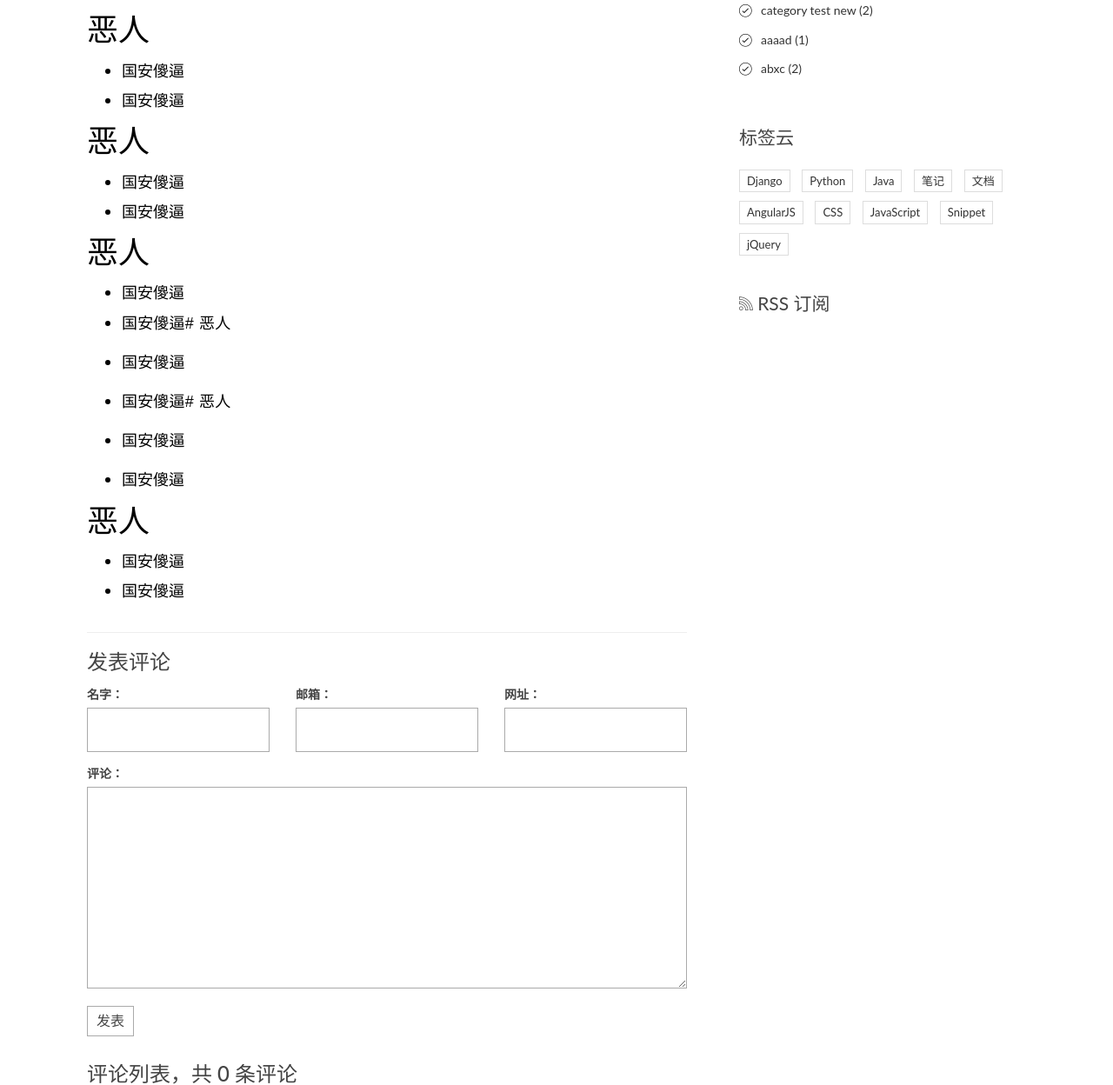
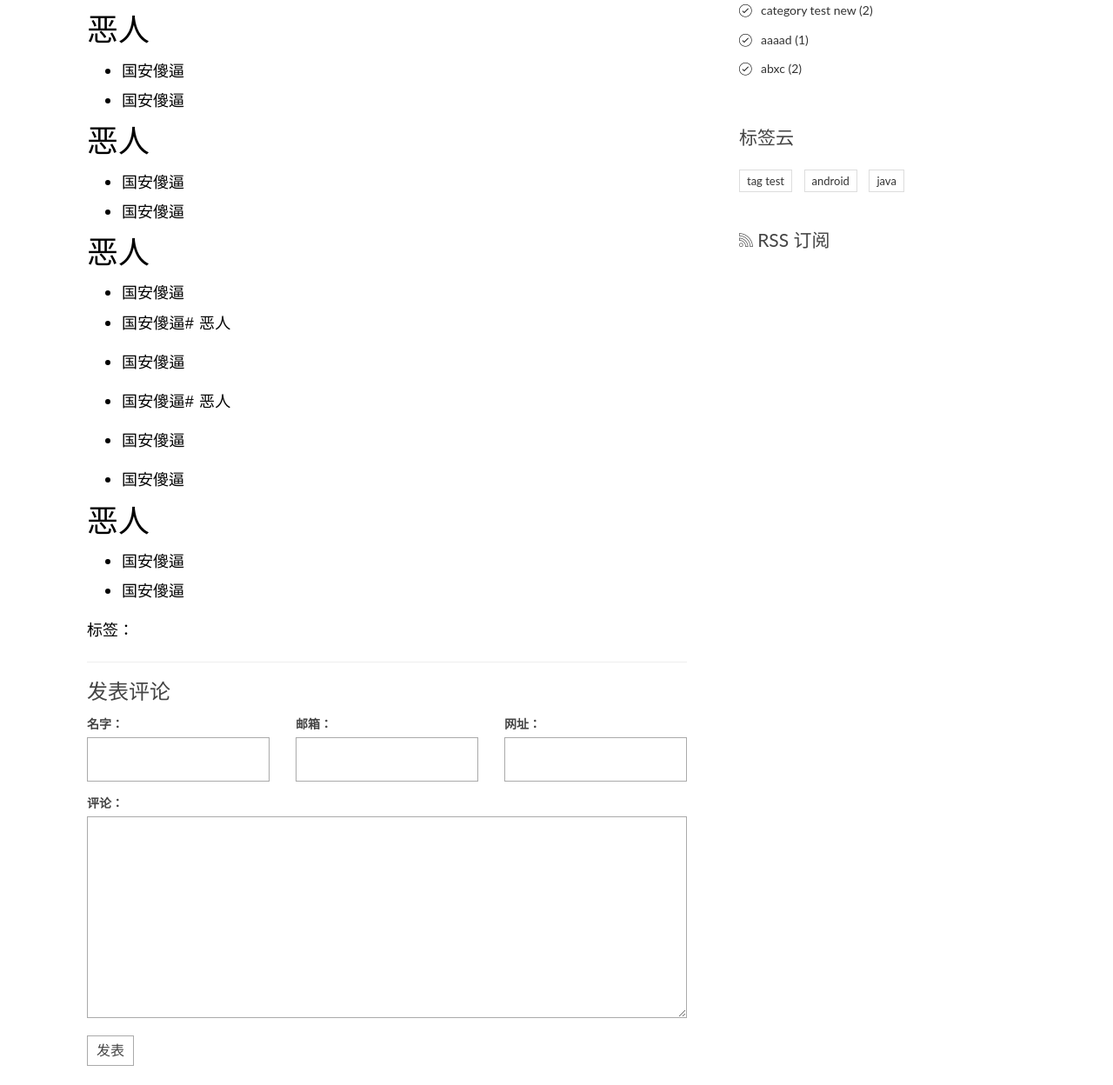
Before and after one commit to JamesLiAndroid/django-blog-practice, a Django app: page /post/6/ in a window 1280 px wide. Shown: the part 858-2106 px from the top of the page at 87% size. Run offline with Django 3.2, Linux system fonts and the light colour scheme; data comes from the database, SQL or seed files in the repository; both versions use the stored data as it was after the commit; some libraries are stand-ins or nearby versions.

Commit message:
完成标签云的编写！

```diff
--- a/blogproject/blog/templatetags/blog_tags.py
+++ b/blogproject/blog/templatetags/blog_tags.py
@@ -3,7 +3,7 @@
 
 # 模板标签的编写！
 from django import template
-from ..models import Post, Category
+from ..models import Post, Category, Tag
 
 from django.db.models.aggregates import Count
 
@@ -20,9 +20,9 @@ def archives():
     return Post.objects.dates('create_time', 'month', order='DESC')
 
 # 分类模板标签
-@register.simple_tag
-def get_categories():
-    return Category.objects.all()
+#@register.simple_tag
+#def get_categories():
+#    return Category.objects.all()
 
 # Annotate使用
 @register.simple_tag
@@ -32,3 +32,7 @@ def get_categories():
     # Count 计算分类下的文章数，其接收的参数为需要计数的模型的名称
     # 小写的post其实关联的是Post，django这样规定的，不能修改为Post
     return Category.objects.annotate(num_posts=Count('post')).filter(num_posts__gt=0)
+
+@register.simple_tag
+def get_tags():
+    return Tag.objects.annotate(num_posts=Count('post')).filter(num_posts__gt = 0)
--- a/blogproject/blog/urls.py
+++ b/blogproject/blog/urls.py
@@ -21,5 +21,8 @@ urlpatterns = [
     #    url(r'^archives/(?P<year>[0-9]{4})/(P<month>[0-9]{1,2})/$', views.archives, name='archives')
 
     #url(r'^category/(?P<pk>[0-9]+)/$', views.CategoryView.as_view(), name='category')
-    url(r'^category/(?P<pk>[0-9]+)/$', views.category, name='category')
+    url(r'^category/(?P<pk>[0-9]+)/$', views.category, name='category'),
+
+    # 标签云视图
+    url(r'^tag/(?P<pk>[0-9]+)/$', views.TagView.as_view(), name='tag')
 ]
--- a/blogproject/blog/views.py
+++ b/blogproject/blog/views.py
@@ -4,7 +4,7 @@ from django.shortcuts import render, get_object_or_404
 # from markdown import *
 
 import markdown
-from .models import Post, Category
+from .models import Post, Category, Tag
 from comments.forms import CommentForm
 
 from django.views.generic import ListView, DetailView
@@ -265,3 +265,13 @@ def detail(request, pk):
         'comment_list': comment_list
     }
     return render(request, 'blog/detail.html', context=context)
+
+# 标签云的视图类
+class TagView(ListView):
+    model = Post
+    template_name = 'blog/index.html'
+    context_object_name = 'post_list'
+
+    def get_queryset(self):
+        tag = get_object_or_404(Tag, pk=self.kwargs.get('pk'))
+        return super(TagView, self).get_queryset().filter(tags=tag)
--- a/blogproject/templates/base.html
+++ b/blogproject/templates/base.html
@@ -140,37 +140,16 @@
 
                 <div class="widget widget-tag-cloud">
                     <h3 class="widget-title">标签云</h3>
+                    {% get_tags as tag_list %}
                     <ul>
+                        {% for tag in tag_list %}
                         <li>
-                            <a href="#">Django</a>
+                            <a href="{% url 'blog:tag' tag.pk %}">{{ tag.name }}</a>
                         </li>
-                        <li>
-                            <a href="#">Python</a>
-                        </li>
-                        <li>
-                            <a href="#">Java</a>
-                        </li>
-                        <li>
-                            <a href="#">笔记</a>
-                        </li>
-                        <li>
-                            <a href="#">文档</a>
-                        </li>
-                        <li>
-                            <a href="#">AngularJS</a>
-                        </li>
-                        <li>
-                            <a href="#">CSS</a>
-                        </li>
-                        <li>
-                            <a href="#">JavaScript</a>
-                        </li>
-                        <li>
-                            <a href="#">Snippet</a>
-                        </li>
-                        <li>
-                            <a href="#">jQuery</a>
-                        </li>
+                        {% empty %}
+                        暂无标签！
+                        {% endfor %}
+
                     </ul>
                 </div>
                 <div class="rss">
--- a/blogproject/templates/blog/detail.html
+++ b/blogproject/templates/blog/detail.html
@@ -14,8 +14,17 @@
                         </div>
                     </header>
                     <div class="entry-content clearfix">
-                        <!-- {{ post.body }} 经模板系统渲染后应该显示 body 本身的值，但是在后面加上 safe 过滤器后，渲染的值不再是body 本身的值，而是由 safe 函数处理后返回的值。过滤器的用法是在模板变量后加一个 | 管道符号，再加上过滤器的名称。  -->
+                        <!-- {\{ post.body }\} 经模板系统渲染后应该显示 body 本身的值，但是在后面加上 safe 过滤器后，渲染的值不再是body 本身的值，而是由 safe 函数处理后返回的值。过滤器的用法是在模板变量后加一个 | 管道符号，再加上过滤器的名称。  -->
                         {{ post.body | safe }}
+                        <!-- 添加标签云的显示 -->
+                        <div class="widget-tag-cloud">
+                            <ul>
+                                标签：
+                                {% for tag in post.tags.all %}
+                                    <li><a href="{% url 'blog:tag' tag.pk %}"># {{ tag.name }}</a></li>
+                                {% endfor %}
+                            </ul>
+                        </div>
                     </div>
                 </article>
                  <section class="comment-area" id="comment-area">
```
Also changed, not shown: blogproject/db.sqlite3.
